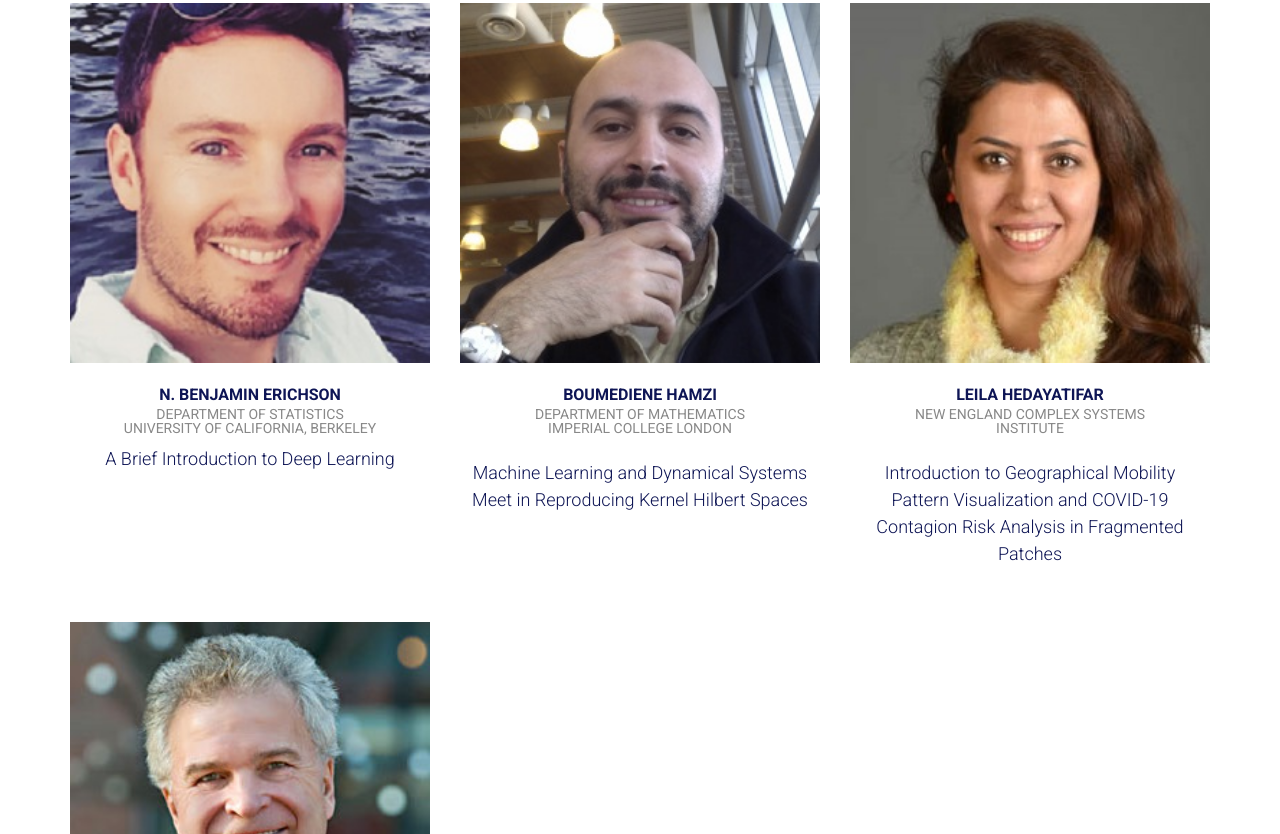
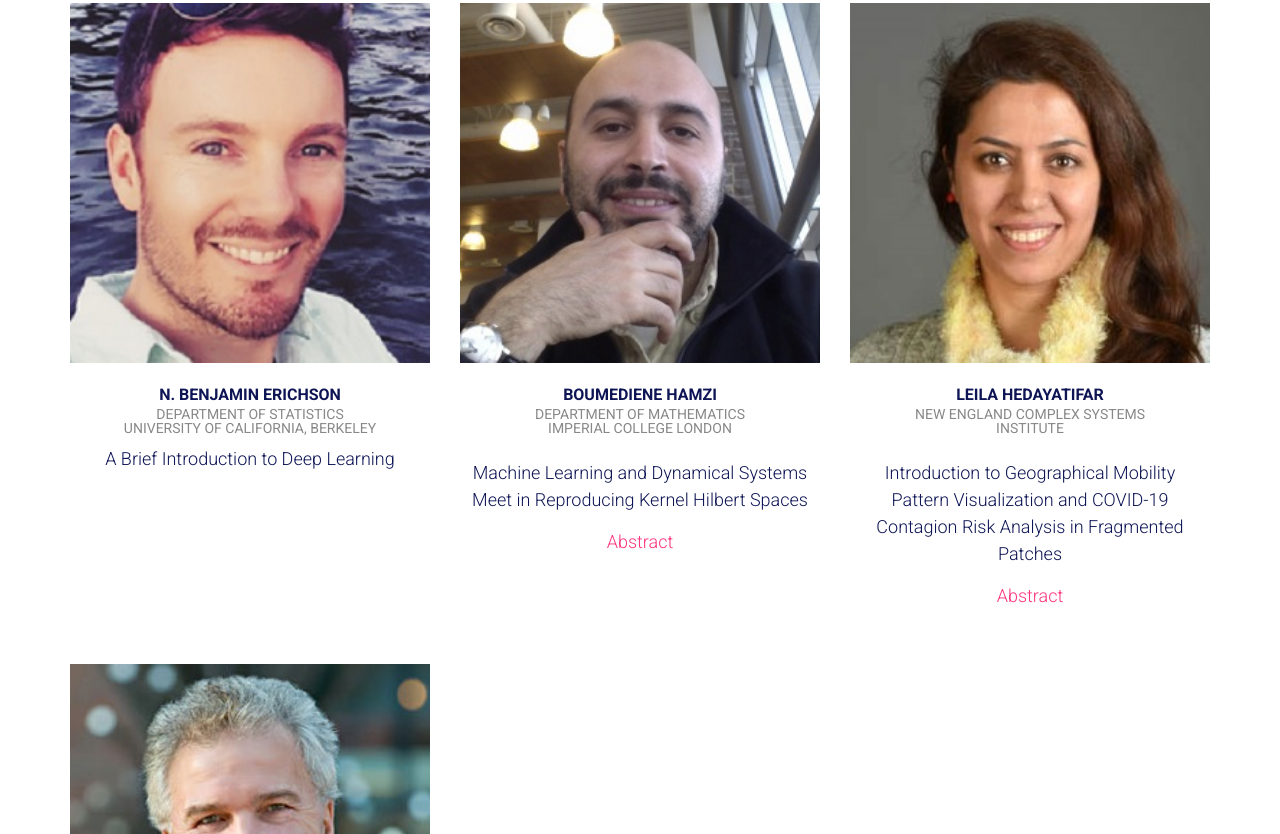
Before and after one commit to nerccs2021/nerccs2021.github.io, a plain HTML site: page index.html in a window 1280 px wide. Shown: the part 5852-6686 px from the top of the page. Drawn offline with Linux system fonts and the light colour scheme.

Commit message:
Add files via upload

```diff
--- a/index.html
+++ b/index.html
@@ -440,6 +440,7 @@ NERCCS 2021 will offer the Best Paper and Best Poster (Interactive Presentation)
                               <small>Department of Mathematics<br>Imperial College London<br>&nbsp;</small>
                             </h3>
 <h4>Machine Learning and Dynamical Systems Meet in Reproducing Kernel Hilbert Spaces</h4>
+<h4><a href="hamzi-abstract.pdf" target="_blank">Abstract</a></h4>
 <!--<h4><a href="" target="_blank">Video</a></h4>-->
                         </figcaption>
                     </figure>
@@ -456,6 +457,7 @@ NERCCS 2021 will offer the Best Paper and Best Poster (Interactive Presentation)
                               <small>New England Complex Systems Institute<br>&nbsp;</small>
                             </h3>
 <h4>Introduction to Geographical Mobility Pattern Visualization and COVID-19 Contagion Risk Analysis in Fragmented Patches</h4>
+<h4><a href="hedayatifar-abstract.pdf" target="_blank">Abstract</a></h4>
 <!--<h4><a href="" target="_blank">Video</a></h4>-->
                         </figcaption>
                     </figure>
```
Also changed, not shown: 2 other files.
